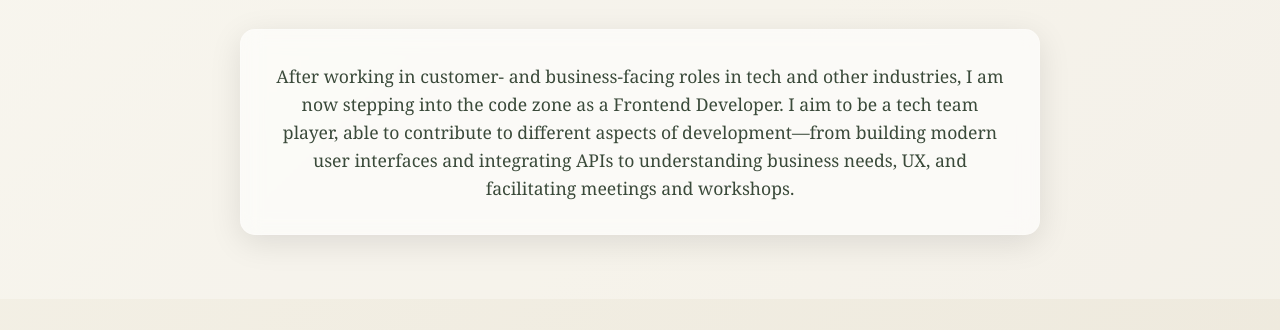
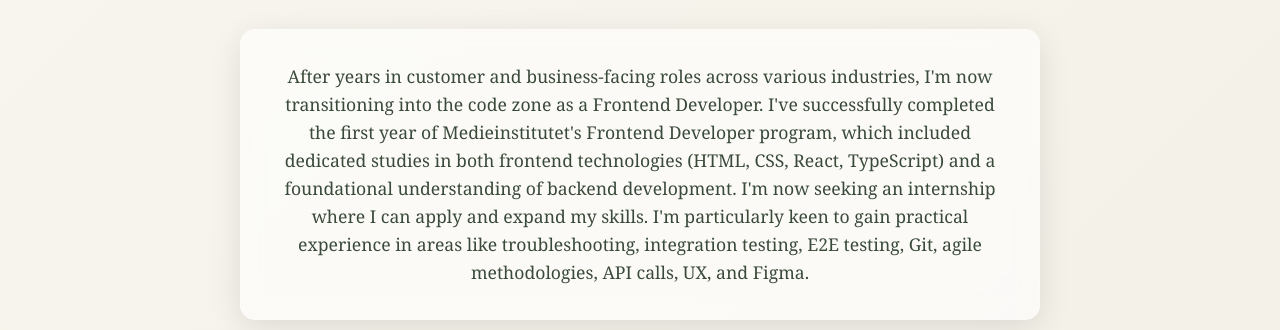
Before and after one commit to MariaHellsen/Portfolio, a website built with Vite: page index.html in a window 1280 px wide. Shown: the part 470-800 px from the top of the page. Built offline with nearby package versions, Linux system fonts and the light colour scheme.

Commit message:
Changed introduction

```diff
--- a/index.html
+++ b/index.html
@@ -27,12 +27,9 @@
         <h2 class="fade-in">About Me</h2>
         <div class="summary fade-in">
           <p>
-            After working in customer- and business-facing roles in tech and
-            other industries, I am now stepping into the code zone as a Frontend
-            Developer. I aim to be a tech team player, able to contribute to
-            different aspects of development—from building modern user
-            interfaces and integrating APIs to understanding business needs, UX,
-            and facilitating meetings and workshops.
+         After years in customer and business-facing roles across various industries, I'm now transitioning into the code zone as a Frontend Developer. I've successfully completed the first year of Medieinstitutet's Frontend Developer program, which included dedicated studies in both frontend technologies (HTML, CSS, React, TypeScript) and a foundational understanding of backend development.
+
+I'm now seeking an internship where I can apply and expand my skills. I'm particularly keen to gain practical experience in areas like troubleshooting, integration testing, E2E testing, Git, agile methodologies, API calls, UX, and Figma.
           </p>
         </div>
       </div>
```
